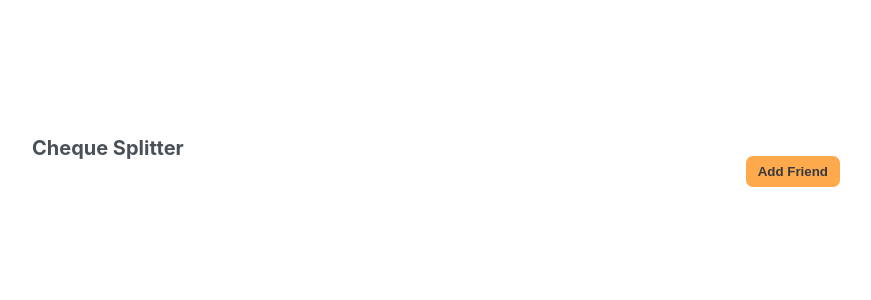
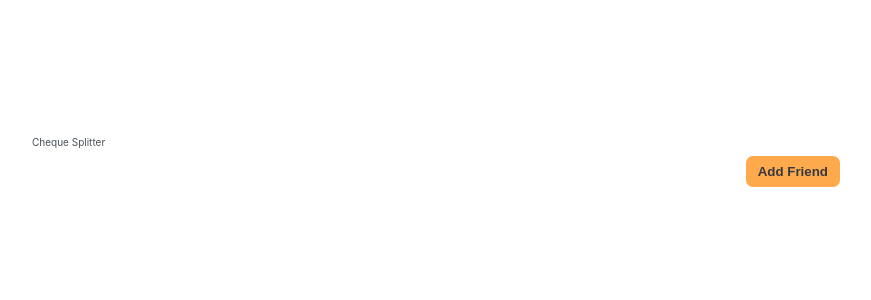
Before and after one commit to islam-aref/split_cheque, a React (Create React App) app: page / in a window 1280 px wide. Shown: the top 300 px of the page, without its empty margins (198-1069 px from the left). Built offline with nearby package versions, Linux system fonts and the light colour scheme.

Commit message:
Update App.js

```diff
--- a/src/App.js
+++ b/src/App.js
@@ -56,7 +56,7 @@ export default function App() {
 
   return (
     <div className="app">
-    <h1> Cheque Splitter </h1>
+    <header> Cheque Splitter </header>
       <div className="sidebar">
         <FriendsList
           friends={friends}
```
